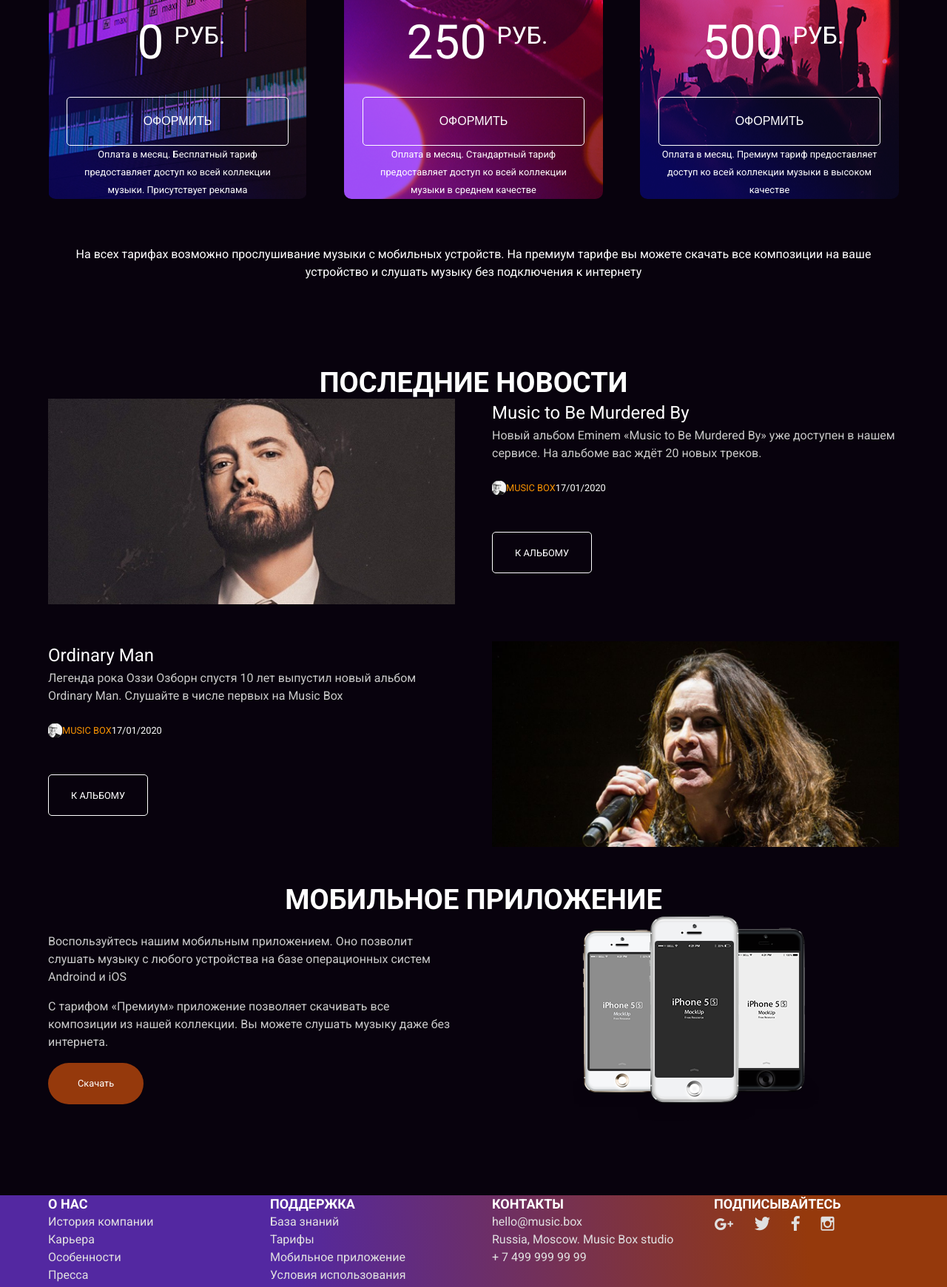
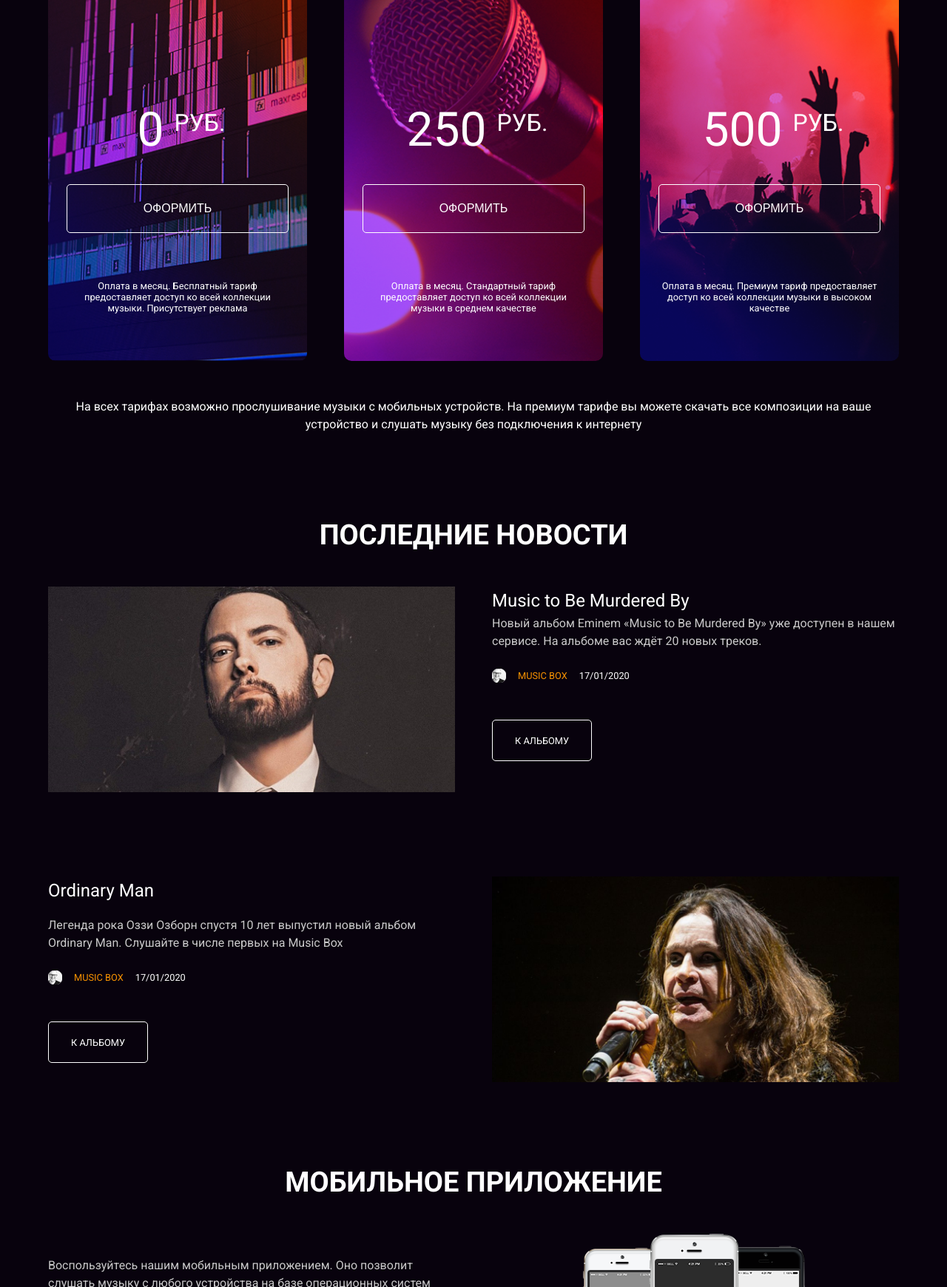
Before and after one commit to dddobriak/layout-designer-project-lvl2, a plain HTML site: page src/index.html in a window 1280 px wide. Shown: the part 1060-2800 px from the top of the page at 74% size. Drawn offline with Linux system fonts and the light colour scheme.

Commit message:
subscribe-card and rem sizes changed

```diff
--- a/src/index.html
+++ b/src/index.html
@@ -15,7 +15,7 @@
         <a href="#" class="logo">
           <img src="./images/logo.svg" width="24" height="24" alt="Логотип"> Music Box
         </a>
-        <ul class="header-nav navlist pt-1 pb-1">
+        <ul class="header-nav navlist pt-16 pb-16">
           <li><a href="#page-description">Главная</a></li>
           <li><a href="/artist.html#page-popular-track">Каталог</a></li>
           <li><a href="/artist.html#page-similar">Исполнители</a></li>
@@ -25,10 +25,10 @@
           <input type="text" placeholder="Поиск" class="input-search">
         </form>
       </nav>
-      <div class="text-center mt-5 mt-md-150">
-        <h1 class="text-uppercase mb-md-1">Онлайн музыка где угодно</h1>
-        <h2 class="text-uppercase mb-md-2">Без ограничений</h2>
-        <p class="mt-1">Получите доступ всего за несколько шагов. Заполните форму ниже и откройте мир музыки</p>
+      <div class="text-center mt-80 mt-md-150">
+        <h1 class="text-uppercase mb-md-16">Онлайн музыка где угодно</h1>
+        <h2 class="text-uppercase mb-md-32">Без ограничений</h2>
+        <p class="mt-16">Получите доступ всего за несколько шагов. Заполните форму ниже и откройте мир музыки</p>
         <form class="header-form mw-570 m-auto">
           <input type="text" class="input-text text-white" placeholder="Имя">
           <input type="text" class="input-text text-white" placeholder="Email">
@@ -40,36 +40,36 @@
   <main>
     <section id="page-pricing" class="pt-100 text-center">
       <div class="container">
-        <h2 class="text-uppercase mb-3">Формы подписки</h2>
+        <h2 class="text-uppercase mb-48">Формы подписки</h2>
         <div class="column-set-3">
           <div class="mb-50">
-            <div class="subscribe-card pl-25 pr-25" style="background-image: url(images/subscribe_1.png);">
+            <div class="subscribe-card m-auto pl-25 pr-25" style="background-image: url(images/subscribe_1.png);">
               <h3 class="text-uppercase pt-25 subscribe-card-title">Бесплатная</h3>
               <div class="pb-25">
                 <span class="text-size-7 lh-150">0</span> <span class="sup text-size-3 text-uppercase">руб.</span>
               </div>
-              <button class="btn btn-lg mb-4 btn-border btn-block">Оформить</button>
-              <p class="text-small">Оплата в месяц. Бесплатный тариф предоставляет доступ ко всей коллекции музыки. Присутствует реклама</p>
+              <button class="btn btn-lg mb-64 btn-border btn-block">Оформить</button>
+              <div class="text-small pb-64">Оплата в месяц. Бесплатный тариф предоставляет доступ ко всей коллекции музыки. Присутствует реклама</div>
             </div>
           </div>
           <div class="mb-50">
-            <div class="subscribe-card pl-25 pr-25" style="background-image: url(images/subscribe_2.png);">
+            <div class="subscribe-card m-auto pl-25 pr-25" style="background-image: url(images/subscribe_2.png);">
               <h3 class="text-uppercase pt-25 subscribe-card-title">Стандартная</h3>
               <div class="pb-25">
                 <span class="text-size-7 lh-150">250</span> <span class="sup text-size-3 text-uppercase">руб.</span>
               </div>
-              <button class="btn btn-lg mb-4 btn-border btn-block">Оформить</button>
-              <p class="text-small">Оплата в месяц. Стандартный тариф предоставляет доступ ко всей коллекции музыки в среднем качестве</p>
+              <button class="btn btn-lg mb-64 btn-border btn-block">Оформить</button>
+              <div class="text-small pb-64">Оплата в месяц. Стандартный тариф предоставляет доступ ко всей коллекции музыки в среднем качестве</div>
             </div>
           </div>
           <div class="mb-50">
-            <div class="subscribe-card pl-25 pr-25" style="background-image: url(images/subscribe_3.png);">
+            <div class="subscribe-card m-auto pl-25 pr-25" style="background-image: url(images/subscribe_3.png);">
               <h3 class="text-uppercase pt-25 subscribe-card-title">Премиум</h3>
               <div class="pb-25">
                 <span class="text-size-7 lh-150">500</span> <span class="sup text-size-3 text-uppercase">руб.</span>
               </div>
-              <button class="btn btn-lg mb-4 btn-border btn-block">Оформить</button>
-              <p class="text-small">Оплата в месяц. Премиум тариф предоставляет доступ ко всей коллекции музыки в высоком качестве</p>
+              <button class="btn btn-lg mb-64 btn-border btn-block">Оформить</button>
+              <div class="text-small pb-64">Оплата в месяц. Премиум тариф предоставляет доступ ко всей коллекции музыки в высоком качестве</div>
             </div>
           </div>
         </div>
@@ -80,8 +80,8 @@
     </section>
     <section id="page-news" class="pt-100">
       <div class="container">
-        <h2 class="text-uppercase text-center mb-3">Последние новости</h2>
-        <div class="mb-4 column-set-2">
+        <h2 class="text-uppercase text-center mb-48">Последние новости</h2>
+        <div class="mb-64 column-set-2">
           <div class="mb-50">
             <img src="images/Music to Be Murdered By.png" class="image-fit" width="570" height="274" alt="Music to Be Murdered By">
           </div>
@@ -89,23 +89,23 @@
             <h3 class="fw-normal mb-1">Music to Be Murdered By</h3>
             <p class="text-dark-gray">Новый альбом Eminem «Music to Be Murdered By» уже доступен в нашем сервисе. На альбоме вас ждёт 20 новых треков.</p>
             <div class="d-flex align-items-center text-small mt-25 mb-50">
-              <img src="images/avatar.png" width="19" height="19" alt="MUSIC BOX" class="mr-1">
-              <span class="text-orange mr-1">MUSIC BOX</span>
+              <img src="images/avatar.png" width="19" height="19" alt="MUSIC BOX" class="mr-16">
+              <span class="text-orange mr-16">MUSIC BOX</span>
               17/01/2020
             </div>
             <a href="#" class="btn btn-border text-uppercase d-inline-block">К альбому</a>
           </div>
         </div>
-        <div class="mb-4 column-set-2 direction-reverse">
+        <div class="mb-64 column-set-2 direction-reverse">
           <div class="mb-50">
             <img src="images/Ordinary Man.png" class="image-fit" width="570" height="274" alt="Ordinary Man">
           </div>
           <div>
-            <h3 class="fw-normal mb-1">Ordinary Man</h3>
+            <h3 class="fw-normal mb-16">Ordinary Man</h3>
             <p class="text-dark-gray">Легенда рока Оззи Озборн спустя 10 лет выпустил новый альбом Ordinary Man. Слушайте в числе первых на Music Box</p>
             <div class="d-flex align-items-center text-small mt-25 mb-50">
-              <img src="images/avatar.png" width="19" height="19" alt="MUSIC BOX" class="mr-1">
-              <span class="text-orange mr-1">MUSIC BOX</span>
+              <img src="images/avatar.png" width="19" height="19" alt="MUSIC BOX" class="mr-16">
+              <span class="text-orange mr-16">MUSIC BOX</span>
               17/01/2020
             </div>
             <a href="#" class="btn btn-border text-uppercase d-inline-block">К альбому</a>
@@ -115,9 +115,9 @@
     </section>
     <section id="page-app">
       <div class="container">
-        <h2 class="text-uppercase text-center mb-3">Мобильное приложение</h2>
+        <h2 class="text-uppercase text-center mb-48">Мобильное приложение</h2>
         <div class="text-dark-gray column-set-2 direction-reverse align-items-center">
-          <div class="d-flex justify-content-center mb-1">
+          <div class="d-flex justify-content-center mb-16">
             <img src="images/iphone.png" width="333" height="278" alt="Мобильное приложение">
           </div>
           <div>
@@ -129,11 +129,11 @@
       </div>
     </section>
   </main>
-  <footer class="footer-main pt-3 pb-3 mt-100">
+  <footer class="footer-main pt-48 pb-48 mt-100">
     <div class="container">
       <div class="column-set-4">
-        <div class="pt-1 pb-1 mb-2">
-          <div class="mb-1 text-uppercase h4-style"><strong>О нас</strong></div>
+        <div class="pt-16 pb-16 mb-32">
+          <div class="mb-16 text-uppercase h4-style"><strong>О нас</strong></div>
           <ul>
             <li><a href="#">История компании</a></li>
             <li><a href="#">Карьера</a></li>
@@ -141,8 +141,8 @@
             <li><a href="#">Пресса</a></li>
           </ul>
         </div>
-        <div class="pt-1 pb-1 mb-2">
-          <div class="mb-1 text-uppercase h4-style"><strong>Поддержка</strong></div>
+        <div class="pt-16 pb-16 mb-32">
+          <div class="mb-16 text-uppercase h4-style"><strong>Поддержка</strong></div>
           <ul>
             <li><a href="#">База знаний</a></li>
             <li><a href="#">Тарифы</a></li>
@@ -150,16 +150,16 @@
             <li><a href="#">Условия использования</a></li>
           </ul>
         </div>
-        <div id="page-contacts" class="pt-1 pb-1 mb-2">
-          <div class="mb-1 text-uppercase h4-style"><strong>Контакты</strong></div>
+        <div id="page-contacts" class="pt-16 pb-16 mb-32">
+          <div class="mb-16 text-uppercase h4-style"><strong>Контакты</strong></div>
           <div class="text-gray">
             <a href="mailto:hello@music.box">hello@music.box</a><br>
             Russia, Moscow. Music Box studio<br>
             + 7 499 999 99 99
           </div>
         </div>
-        <div class="pt-1 pb-1 mb-2">
-          <div class="mb-1 text-uppercase h4-style"><strong>Подписывайтесь</strong></div>
+        <div class="pt-16 pb-16 mb-32">
+          <div class="mb-16 text-uppercase h4-style"><strong>Подписывайтесь</strong></div>
           <div class="footer-socials">
             <img src="images/Google+.png" width="26" height="17" alt="Google+">
             <img src="images/Twitter.png" width="22" height="19" alt="Twitter">
@@ -169,7 +169,7 @@
         </div>
       </div>
     </div>
-    <hr class="bb-gray mt-2">
+    <hr class="bb-gray mt-32">
     <div class="container">
       <nav class="footer-nav">
         <ul class="navlist">
```
